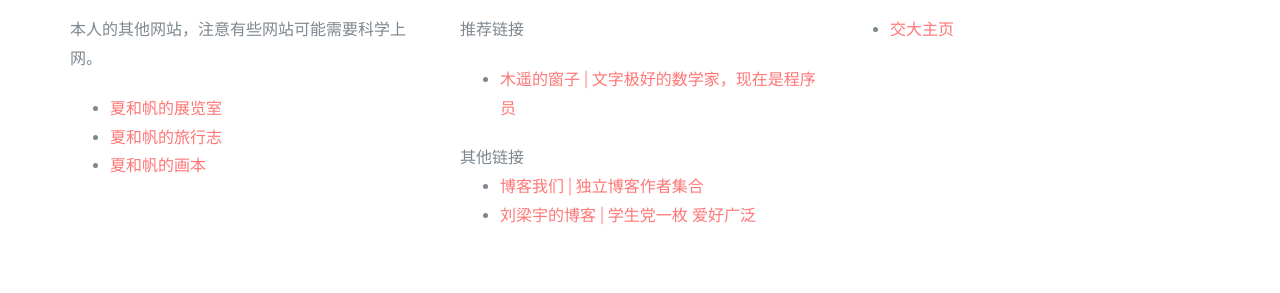
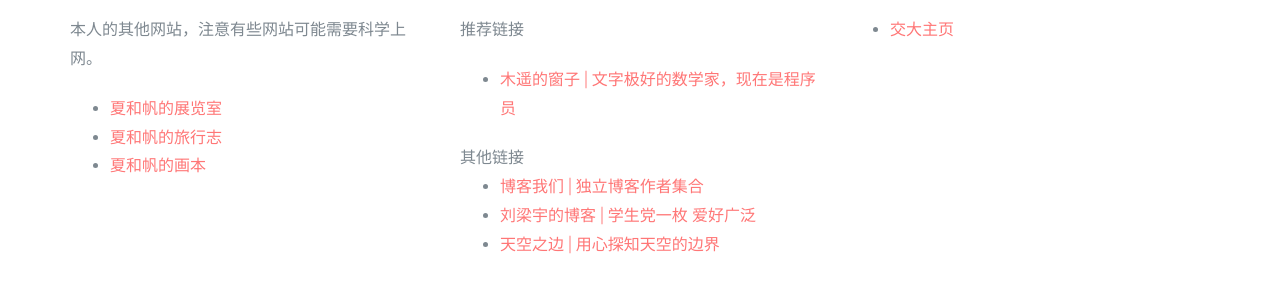
Before and after one commit to cnzhikai/v1_cnzhikai.github.io, a website: page links.html in a window 1280 px wide. Shown: the part 649-942 px from the top of the page. Drawn offline with nearby package versions, Linux system fonts and the light colour scheme.

Commit message:
Update links.html

```diff
--- a/links.html
+++ b/links.html
@@ -71,6 +71,8 @@
 			<ul>
 				<li><a href="https://blogwe.com/discussion.html">博客我们 | 独立博客作者集合</a></li>
 				<li><a href="https://blog.ayjhw.com/">刘梁宇的博客 | 学生党一枚 爱好广泛</a></li>
+				<li><a href="https://liyin.date/">天空之边 | 用心探知天空的边界</a></li>
+
 
 			</ul>
 			</p>
```
